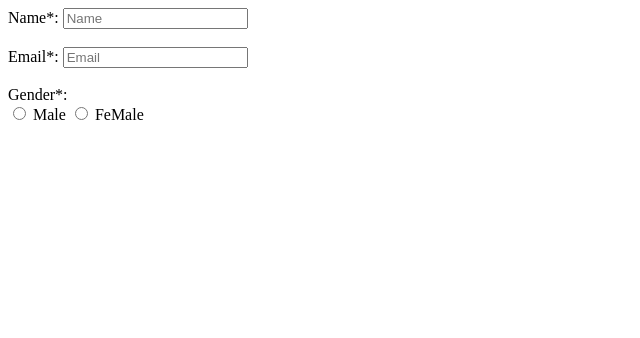
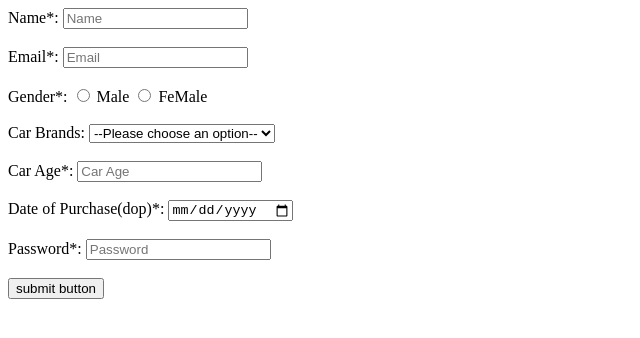
Before and after one commit to acciojob/car-insurance-form-Harikakashraju, a website: page main.html in a window 1280 px wide. Shown: the whole page, without its empty margins (0-640 px from the left). Drawn offline with Linux system fonts and the light colour scheme.

Commit message:
created a submission

```diff
--- a/main.html
+++ b/main.html
@@ -13,13 +13,27 @@
 	<input type="text" id="name" placeholder="Name" required><br><br>
 	<label for="email" >Email*:</label>
 	<input type="text" id="email" placeholder="Email" required><br><br>
+	<div >
 	<label for="gender" >Gender*:</label>
-	<div >
 	 <input type="radio" name="gender" required>
 	<label for="gender">Male</label>
 	<input type="radio" name="gender" required>
 	<label for="gender">FeMale</label>
-	</div>
+	</div><br>
+	<label for="cars" >Car Brands:</label>
+		<select id="cars" >
+			<option value="" disabled selected hidden>--Please choose an option--</option>
+			<option value="BMW">BMW</option>
+			<option value="Audi">Audi</option>
+			<option value="Mercedez">Mercedez</option>
+		</select><br><br>
+	<label for="carage">Car Age*:</label>
+		<input type="text" id="carage" placeholder="Car Age" required><br><br>
+		<label for="dop">Date of Purchase(dop)*:</label>
+		<input type="date" id="dop" required><br><br>
+		<label for="password">Password*:</label>
+		<input type="password" id="password" placeholder="Password" required><br><br>
+		<button type="submit" value="submit">submit button</button>
 	</form>
     <script type="text/javascript" src="./script.js">
 </script>
```
